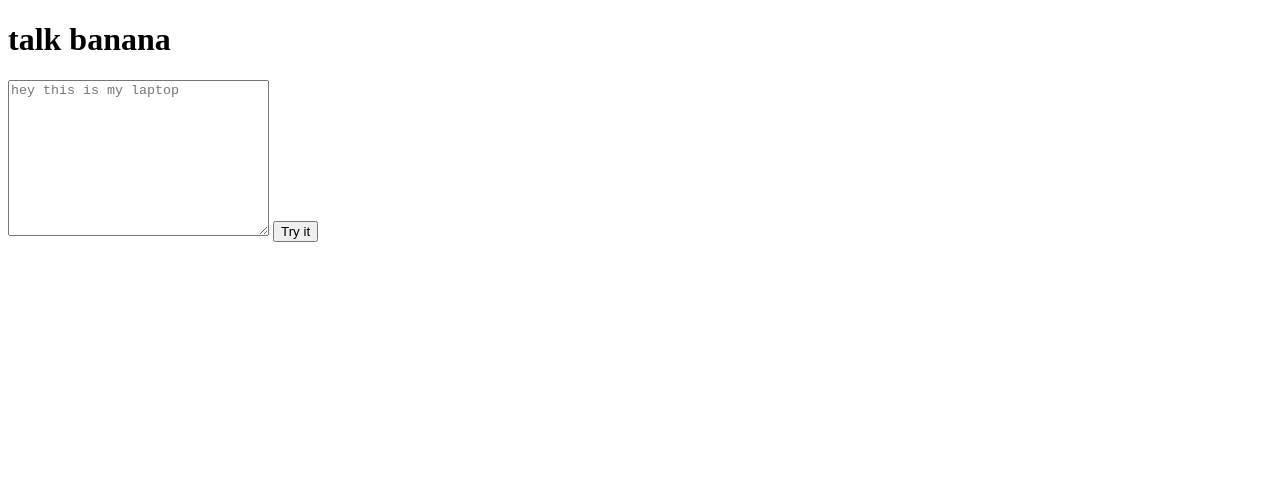
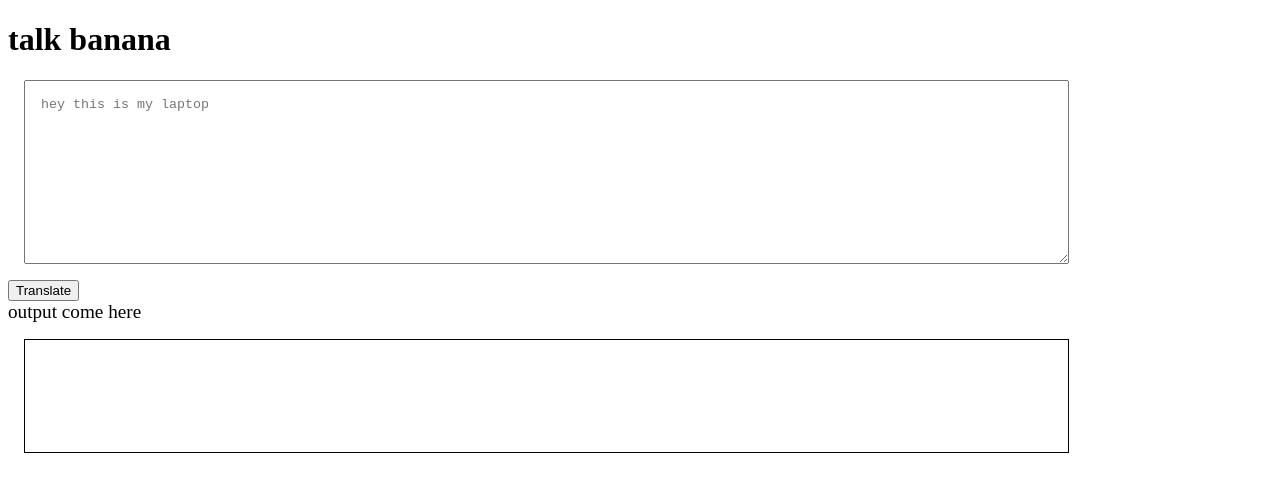
Before and after one commit to champvikash/translatorproject, a plain HTML site: page index.html in a window 1280 px wide. Drawn offline with Linux system fonts and the light colour scheme.

Commit message:
input output processing done!!!!

```diff
--- a/app.js
+++ b/app.js
@@ -1,12 +1,11 @@
 var btnTranslate = document.querySelector("#btn-translate");
+var txtInput = document.querySelector("#txt-input");
+var outputdev = document.querySelector("#output")
 
-var txtInput = document.querySelector("#txt-input");
 
-console.log(txtInput);
 
 function clickHandler() {
-   console.log("clicked");
-   console.log("input" , txtInput.nodeValue)
+   outputdev.innerText = "akldcjsdj " + txtInput.value;
 }
 
 btnTranslate.addEventListener("click", clickHandler);
--- a/index.html
+++ b/index.html
@@ -6,6 +6,30 @@
     <meta http-equiv="X-UA-Compatible" content="IE=edge">
     <meta name="viewport" content="width=device-width, initial-scale=1.0">
     <title>Language Translator</title>
+    <style>
+        textarea {
+            width: 80%;
+            height: 10%;
+            display: block;
+            margin: 1rem;
+            padding: 1rem;
+        }
+        btn-translate {
+              width: 10%;
+              left: 10%;
+        }
+
+        #output {
+            border: 1px solid black;
+            width: 80%;
+            height: 10vh;
+            display: block;
+            margin: 1rem;
+            padding: 1rem;
+        }
+
+    </style>
+
 
 
 </head>
@@ -14,7 +38,11 @@
     <h1>talk banana</h1>
 
     <textarea id="txt-input" placeholder="hey this is my laptop" id="" cols="30" rows="10"></textarea>
-    <button id="btn-translate">Try it</button>
+    <button id="btn-translate">Translate</button>
+
+    <div style="font-size: larger;"> output come here </div>
+    <div id="output"></div>
+
 
     <p id="demo"></p>
 </body>
```
